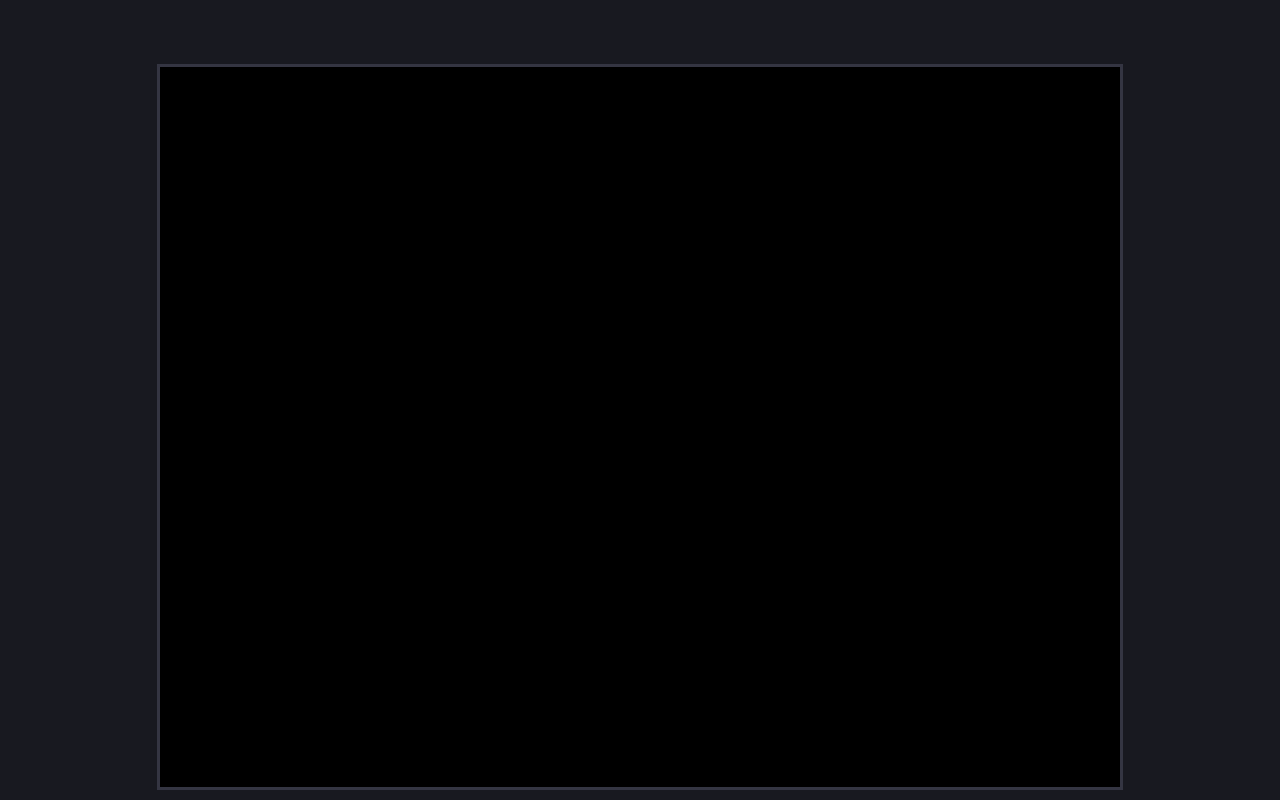
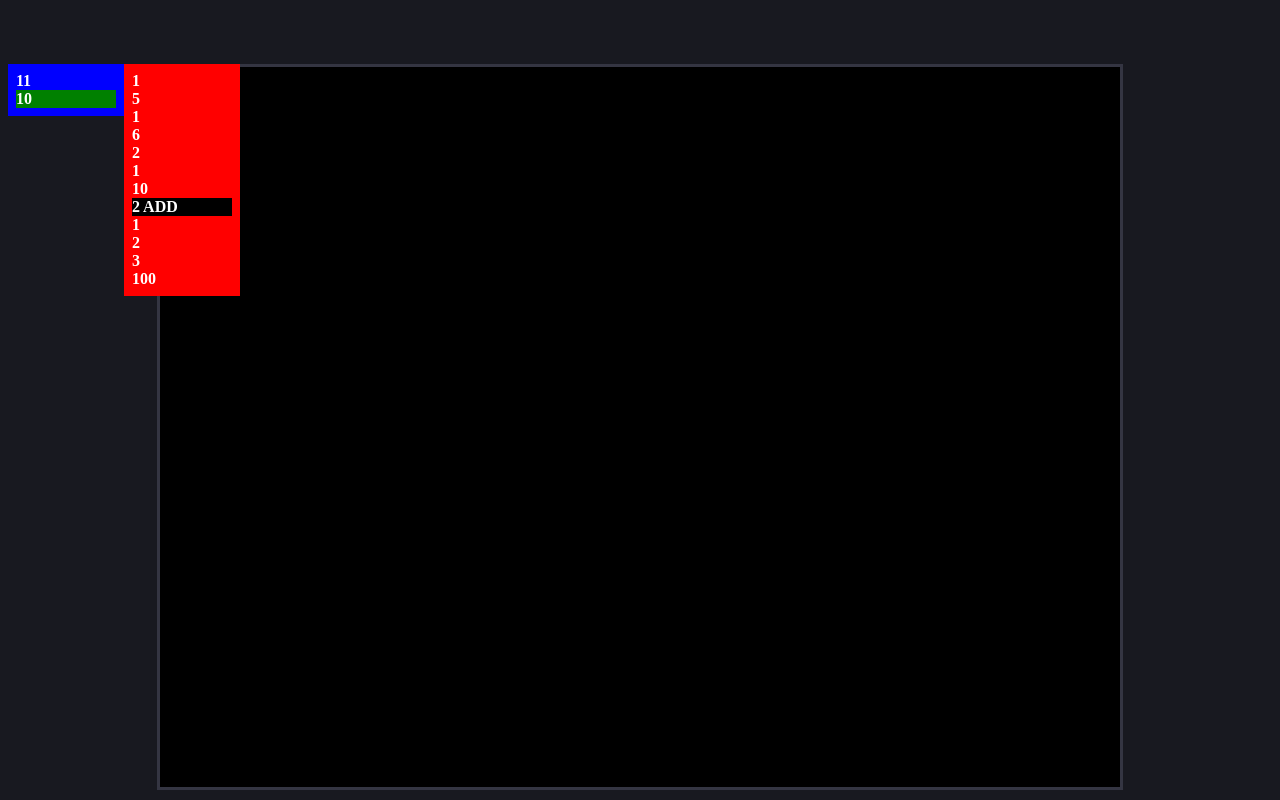
Before and after one commit to LiamDobbelaere/X-16, a website: page index.html in a window 1280 px wide. Drawn offline with Linux system fonts and the light colour scheme.

Commit message:
Visualisations, clock timer

```diff
--- a/index.html
+++ b/index.html
@@ -8,6 +8,7 @@
     <style>
       body {
         background-color: #181920;
+        position: relative;
       }
 
       #canvas {
@@ -28,10 +29,53 @@
         transform: scale(3);
         margin-top: 64px;
       }
+
+      #stack-vis {
+        color: white;
+        background-color: #0000ff;
+        font-weight: bold;
+        display: block;
+        position: absolute;
+        left: 0;
+        top: 0;
+        width: 100px;
+        list-style: none;
+        margin: 0;
+        padding: 8px;
+      }
+
+      #stack-vis li.sp {
+        background-color: green;
+      }
+
+      #instruction-vis li.sp {
+        background-color: yellowgreen;
+      }
+
+      #instruction-vis {
+        color: white;
+        background-color: #ff0000;
+        font-weight: bold;
+        display: block;
+        position: absolute;
+        left: 116px;
+        top: 0;
+        width: 100px;
+        list-style: none;
+        margin: 0;
+        padding: 8px;
+      }
+
+      #instruction-vis li.ip {
+        background-color: black;
+      }
     </style>
   </head>
   <body>
     <canvas id="canvas" width="160" height="120"></canvas>
+
+    <ul id="stack-vis"></ul>
+    <ul id="instruction-vis"></ul>
 
     <script src="program.lt.bin.js"></script>
     <script src="x16vm.js"></script>
--- a/x16vm.js
+++ b/x16vm.js
@@ -9,6 +9,7 @@ function X16VMCPU(x16vm) {
   this.stack = [];
   this.sp = -1;
   this.ip = 0;
+  this.lastTick = new Date();
 
   this.instructionMap = {
     1: this.instructions.PUSH.bind(this),
@@ -22,12 +23,55 @@ X16VMCPU.prototype.run = function() {
   this.program = [...inputProgram, 100]; //[1, 10, 1, 6, 2, 3];
 
   this.ip = 0;
-  while (this.ip < this.program.length) {
+  this.lastTick = window.performance.now();
+  this.updateStackVis();
+  this.updateInstructionVis();
+
+  window.requestAnimationFrame(this.tick.bind(this));
+};
+
+X16VMCPU.prototype.tick = function() {
+  window.requestAnimationFrame(this.tick.bind(this));
+
+  if (
+    this.ip < this.program.length &&
+    window.performance.now() - this.lastTick > 1000
+  ) {
     this.instructionMap[this.program[this.ip]]();
     this.ip++;
+    this.lastTick = window.performance.now();
+    this.updateStackVis();
+    this.updateInstructionVis();
   }
+};
 
-  console.log(this.stack);
+X16VMCPU.prototype.updateStackVis = function() {
+  var stack = document.getElementById("stack-vis");
+  stack.innerHTML = "";
+  this.stack.forEach((s, i) => {
+    if (i == this.sp) {
+      stack.innerHTML += "<li class='sp'>" + s + "</li>";
+    } else {
+      stack.innerHTML += "<li>" + s + "</li>";
+    }
+  });
+};
+
+X16VMCPU.prototype.updateInstructionVis = function() {
+  var instr = document.getElementById("instruction-vis");
+  instr.innerHTML = "";
+  this.program.forEach((ins, i) => {
+    if (i == this.ip) {
+      instr.innerHTML +=
+        "<li class='ip'>" +
+        ins +
+        " " +
+        (this.instructionMap[ins].name.split(" ")[1] || "") +
+        "</li>";
+    } else {
+      instr.innerHTML += "<li>" + ins + "</li>";
+    }
+  });
 };
 
 X16VMCPU.prototype.instructions = {
```
Also changed, not shown: 1 other file.
